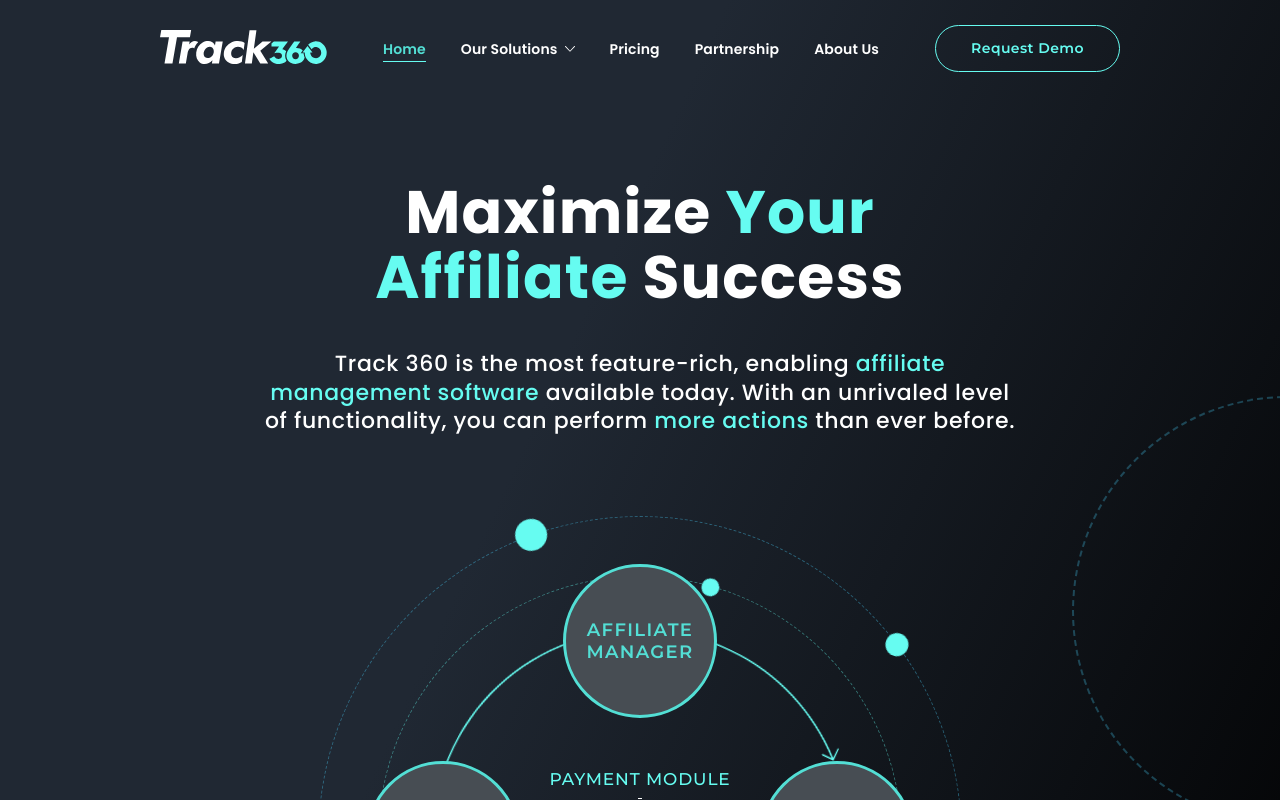
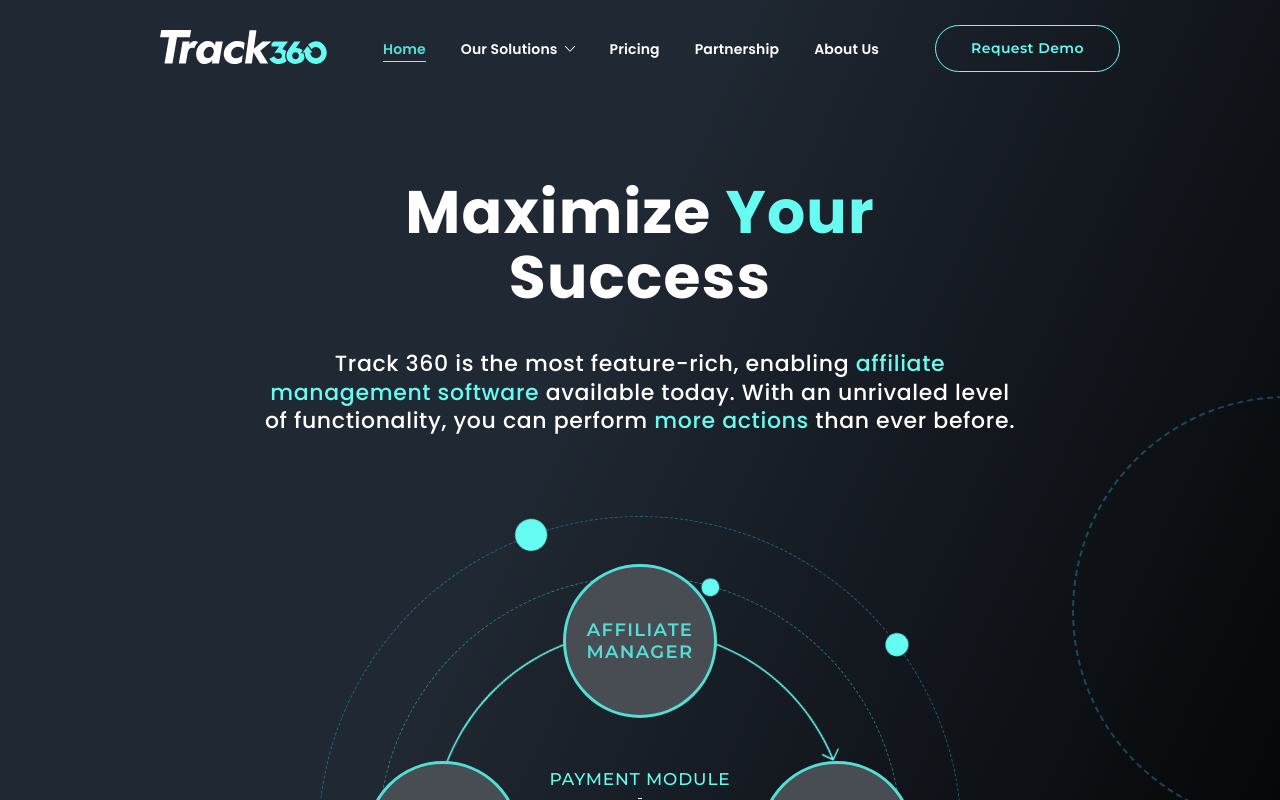
Before and after one commit to khalek98/track360, a Next.js app: page / in a window 1280 px wide. Shown: the top 800 px of the page. Built offline with nearby package versions, Linux system fonts and the light colour scheme.

Commit message:
change main title text

```diff
--- a/src/sections/Home/Main/index.tsx
+++ b/src/sections/Home/Main/index.tsx
@@ -17,7 +17,7 @@
       <div className="container">
         <div className={styles.MainWrapper}>
           <h1 className={styles.Title}>
-            Maximize <span>Your Affiliate</span> Success
+            Maximize <span>Your</span> Success
           </h1>
           <p className={styles.Text}>
             Track 360 is the most feature-rich, enabling <span>affiliate management software</span>{" "}
```
